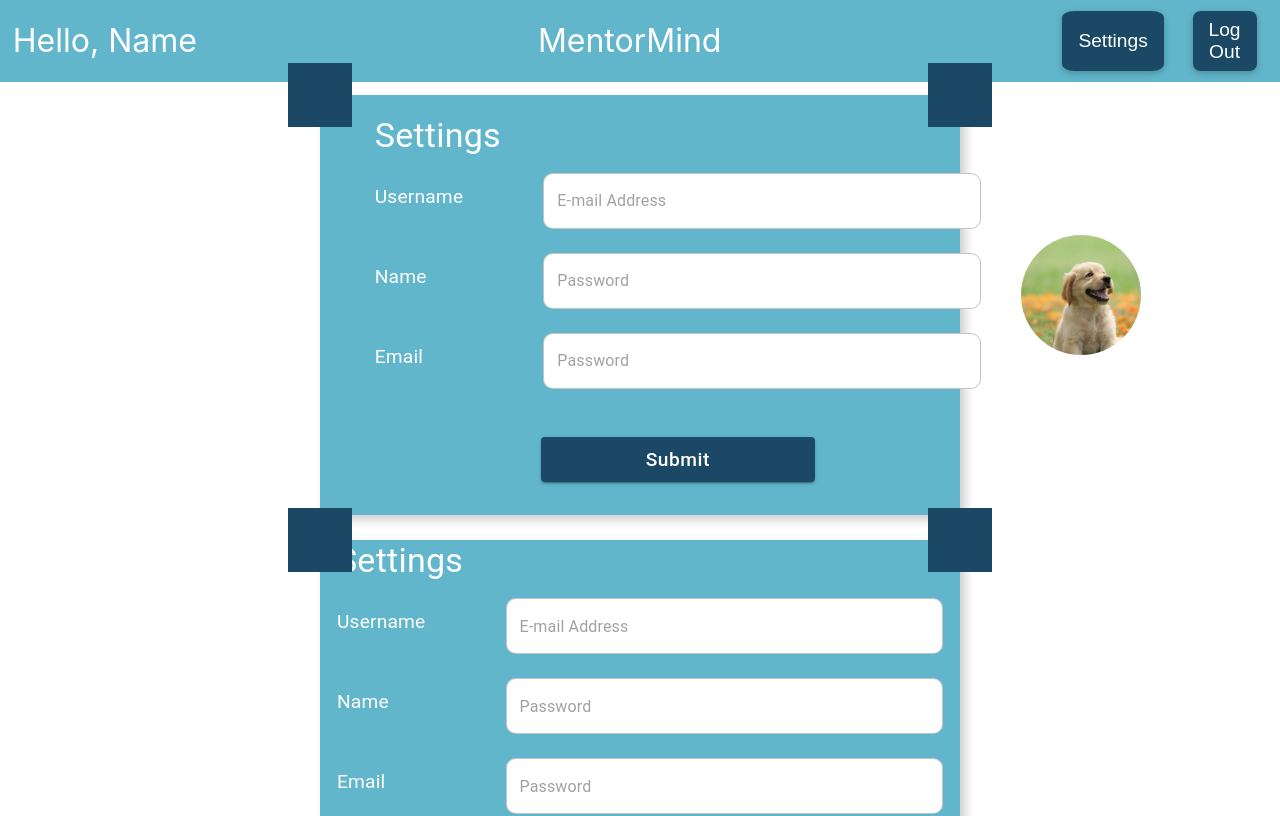
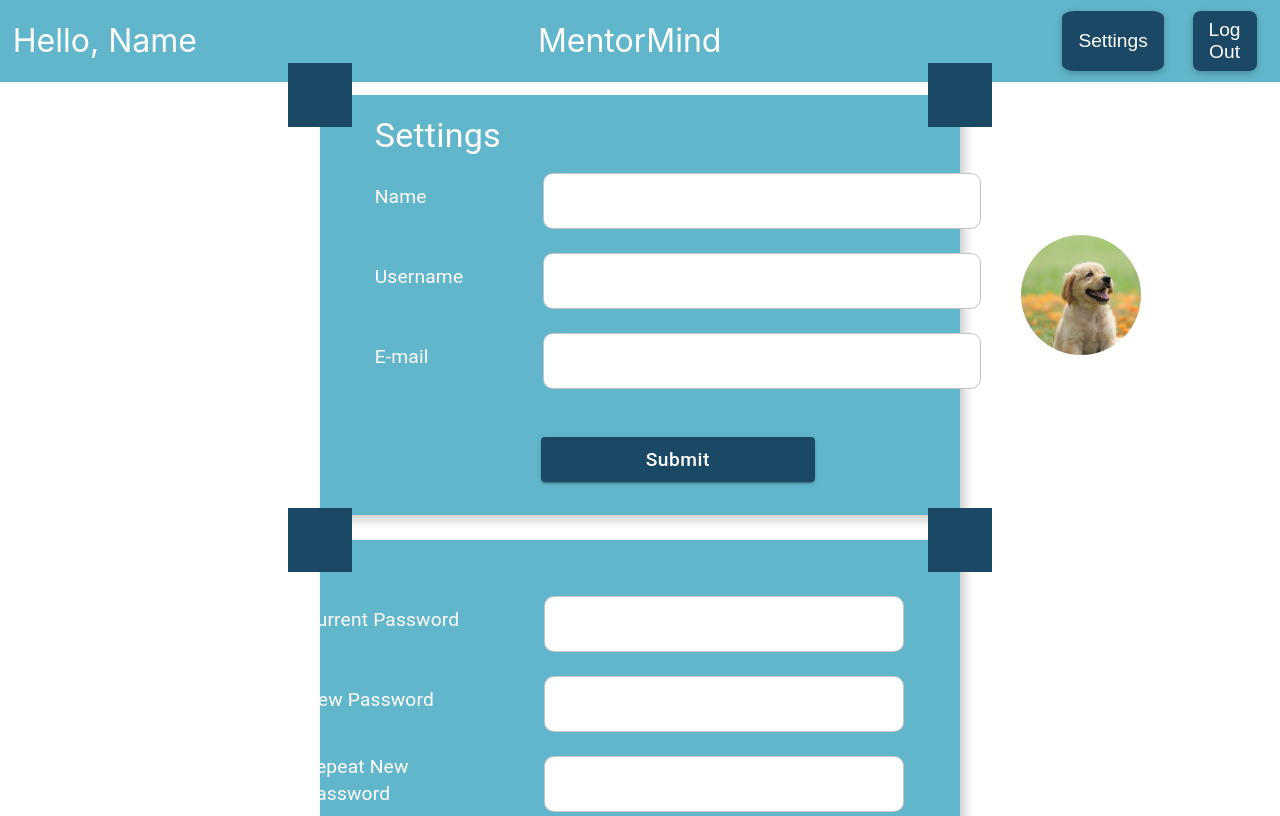
Before and after one commit to diss-mentor-mind/MentorMind, a React (Create React App) app in the folder mentor-mind-app/: page /settings in a window 1280 px wide. Shown: the top 816 px of the page. Built offline with nearby package versions, Linux system fonts and the light colour scheme.

Commit message:
Settings Page part 2 -> password setting component done

```diff
--- a/mentor-mind-app/src/components/settings/SettingsMain.tsx
+++ b/mentor-mind-app/src/components/settings/SettingsMain.tsx
@@ -45,41 +45,41 @@ const SettingsMainComponent = () => {
 
                     <Box width={1}>
                         <StyledContainer>
+                        <FormLabel sx={{ width: '120px', color: 'white', fontSize: '120%'  }}>Name</FormLabel>
+                        <CssTextField
+                            margin="normal"
+                            required
+                            fullWidth
+                            id="settings-name"
+                            placeholder=""
+                            name="name"
+                            autoComplete=""
+                            sx={{ width: 'calc(100% - 120px)' }}
+                        />
+                        </StyledContainer>
+                        <StyledContainer>
                         <FormLabel sx={{ width: '120px', color: 'white', fontSize: '120%'  }}>Username</FormLabel>
                         <CssTextField
                             margin="normal"
                             required
                             fullWidth
-                            id="login-email"
-                            placeholder="E-mail Address"
-                            name="email"
-                            autoComplete="E-mail Address"
+                            id="settings-username"
+                            placeholder=""
+                            name="username"
+                            autoComplete=""
                             sx={{ width: 'calc(100% - 120px)' }}
                         />
                         </StyledContainer>
                         <StyledContainer>
-                        <FormLabel sx={{ width: '120px', color: 'white', fontSize: '120%'  }}>Name</FormLabel>
+                        <FormLabel sx={{ width: '120px',color: 'white', fontSize: '120%'  }}>E-mail</FormLabel>
                         <CssTextField
                             margin="normal"
                             required
                             fullWidth
-                            id="login-password"
-                            placeholder="Password"
-                            name="password"
-                            autoComplete="Password"
-                            sx={{ width: 'calc(100% - 120px)' }}
-                        />
-                        </StyledContainer>
-                        <StyledContainer>
-                        <FormLabel sx={{ width: '120px',color: 'white', fontSize: '120%'  }}>Email</FormLabel>
-                        <CssTextField
-                            margin="normal"
-                            required
-                            fullWidth
-                            id="login-password"
-                            placeholder="Password"
-                            name="password"
-                            autoComplete="Password"
+                            id="settings-email"
+                            placeholder=""
+                            name="email"
+                            autoComplete=""
                             sx={{ width: 'calc(100% - 120px)' }}
                         />
                         </StyledContainer>
--- a/mentor-mind-app/src/components/settings/SettingsPassword.tsx
+++ b/mentor-mind-app/src/components/settings/SettingsPassword.tsx
@@ -25,72 +25,68 @@ const SettingsMainComponent = () => {
                      flexDirection: 'column',
                      display: 'flex',
                      alignItems: 'center',
-                     height: 1,
-                     justifyContent: 'space-between',
+                     gap: 5,
                      marginTop:-5
                  }}
             >
                 <Box sx={{
-                    margin: 5,
+                    marginLeft: -9,
+                    marginTop: 10,
                     flexDirection: 'column',
                     display: 'flex',
+                    width: 600,
                     alignItems: 'center'
                 }}>
-                    <Typography component="h4" variant="h4"
-                                sx={{marginRight:60}}>
-                        Settings
-                    </Typography>
-
                     <Box width={1}>
                         <StyledContainer>
-                            <FormLabel sx={{ width: '120px', color: 'white', fontSize: '120%'  }}>Username</FormLabel>
+                            <FormLabel sx={{ width: '200px', color: 'white', fontSize: '120%'  }}>Current Password</FormLabel>
                             <CssTextField
                                 margin="normal"
                                 required
                                 fullWidth
-                                id="login-email"
-                                placeholder="E-mail Address"
-                                name="email"
-                                autoComplete="E-mail Address"
-                                sx={{ width: 'calc(100% - 120px)' }}
+                                id="settings-current-password"
+                                placeholder=""
+                                name="current-password"
+                                autoComplete=""
+                                sx={{ width: 'calc(100% - 200px)' }}
                             />
                         </StyledContainer>
                         <StyledContainer>
-                            <FormLabel sx={{ width: '120px', color: 'white', fontSize: '120%'  }}>Name</FormLabel>
+                            <FormLabel sx={{ width: '200px', color: 'white', fontSize: '120%'  }}>New Password</FormLabel>
                             <CssTextField
                                 margin="normal"
                                 required
                                 fullWidth
-                                id="login-password"
-                                placeholder="Password"
-                                name="password"
-                                autoComplete="Password"
-                                sx={{ width: 'calc(100% - 120px)' }}
+                                id="settings-new-password"
+                                placeholder=""
+                                name="new-password"
+                                autoComplete=""
+                                sx={{ width: 'calc(100% - 200px)' }}
                             />
                         </StyledContainer>
                         <StyledContainer>
-                            <FormLabel sx={{ width: '120px',color: 'white', fontSize: '120%'  }}>Email</FormLabel>
+                            <FormLabel sx={{ width: '200px',color: 'white', fontSize: '120%'  }}>Repeat New Password</FormLabel>
                             <CssTextField
                                 margin="normal"
                                 required
                                 fullWidth
-                                id="login-password"
-                                placeholder="Password"
-                                name="password"
-                                autoComplete="Password"
-                                sx={{ width: 'calc(100% - 120px)' }}
+                                id="settings-repeat-password"
+                                placeholder=""
+                                name="repeat-password"
+                                autoComplete=""
+                                sx={{ width: 'calc(100% - 200px)' }}
                             />
                         </StyledContainer>
 
                     </Box>
                 </Box>
-                <Box textAlign={"center"} margin="normal" marginBottom={"10px"} width={"40%"}>
+                <Box textAlign={"center"} margin="normal" width={"40%"}>
                     <Button
                         className={"button"}
                         variant="contained"
                         style={{textTransform: "none", fontSize: '120%'}}
                         fullWidth>
-                        Submit
+                        Change Password
                     </Button>
                 </Box>
             </Box>
```
